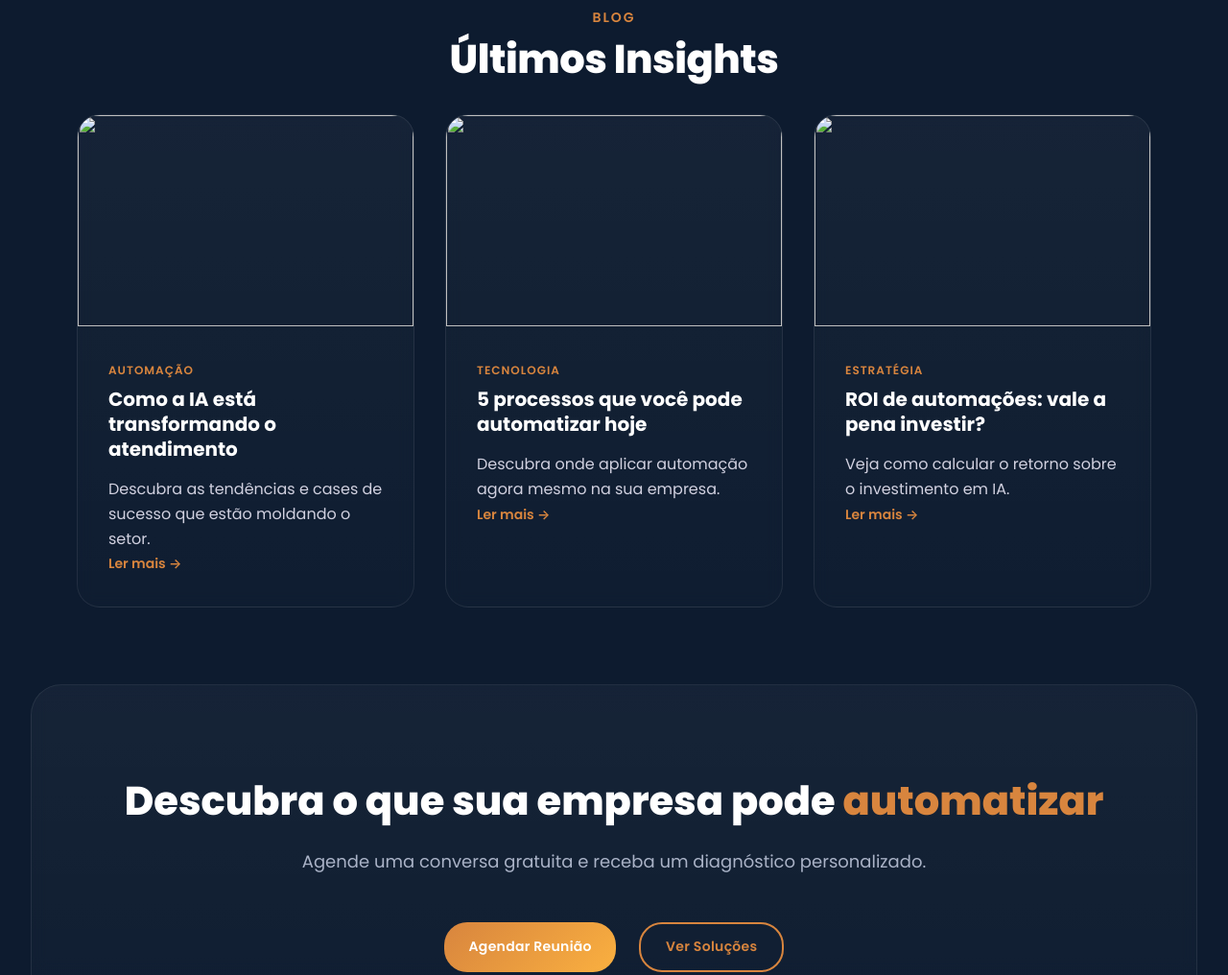
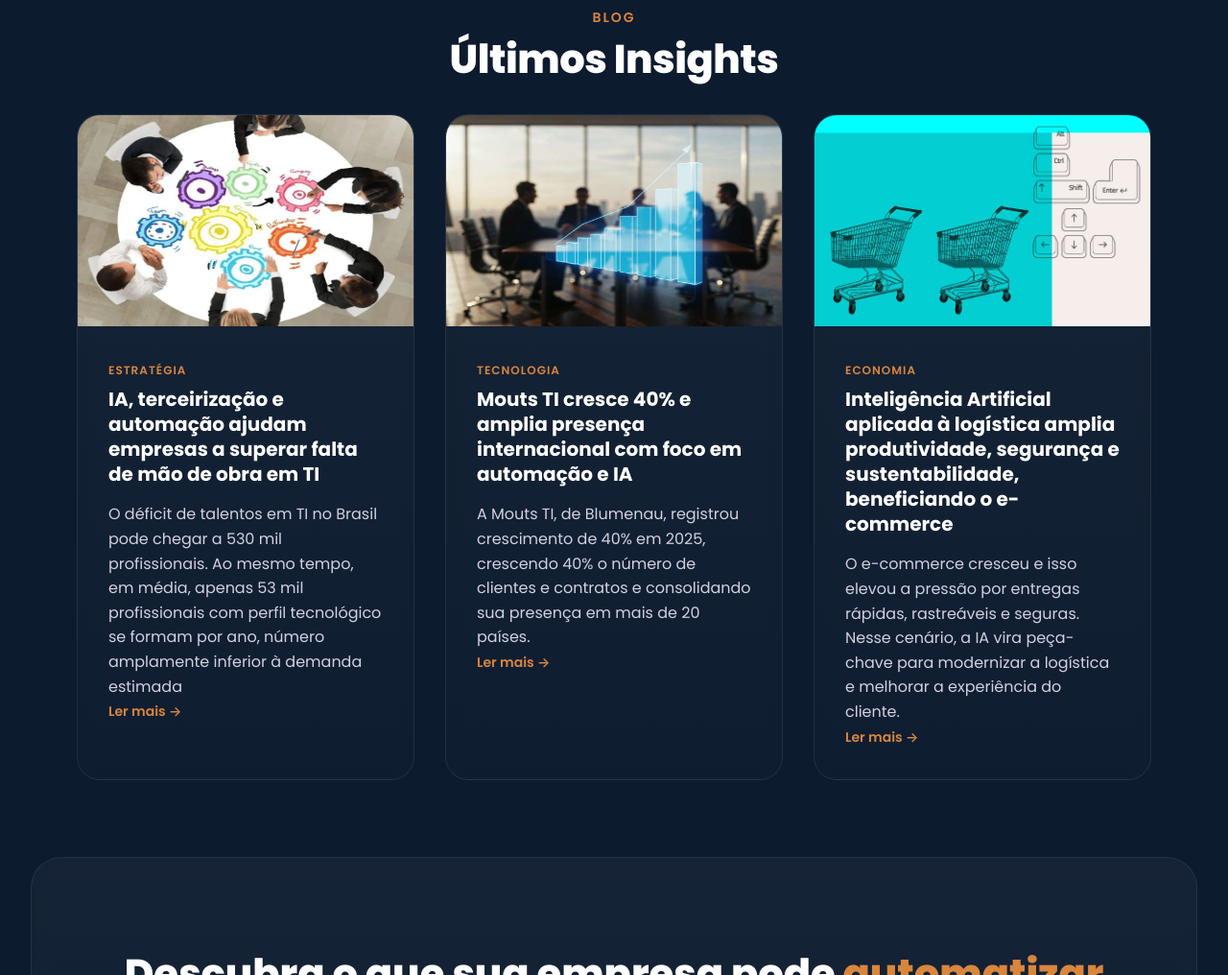
Before and after one commit to gustavojgalvao/Hestus, a plain HTML site: page index.html in a window 1280 px wide. Shown: the part 2800-3816 px from the top of the page at 96% size. Drawn offline with nearby package versions, Linux system fonts and the light colour scheme.

Commit message:
Update 3/5

```diff
--- a/index.html
+++ b/index.html
@@ -159,7 +159,7 @@
 
         <!-- COLUNA DIREITA: WORKFLOW -->
         <aside class="solutions__image">
-          <section class="workflow">
+          <div class="workflow">
             <div class="workflow__container">
               <div class="workflow__node"><i class="ri-user-3-line"></i><span>Cliente</span></div>
               <div class="workflow__line"></div>
@@ -167,7 +167,7 @@
               <div class="workflow__line"></div>
               <div class="workflow__node"><i class="ri-bar-chart-2-line"></i><span>Resultados</span></div>
             </div>
-          </section>
+          </div>
         </aside>
       </div>
     </section>
@@ -207,32 +207,32 @@
       </header>
       <div class="container insights__container">
         <article class="insight__card">
-          <img src="/assets/img/insight-1.jpg" alt="" class="insight__image">
+          <img src="/assets/img/blog1.png" alt="" class="insight__image">
           <div class="insight__content">
-            <span class="insight__category">Automação</span>
-            <h3 class="insight__title">Como a IA está transformando o atendimento</h3>
-            <p>Descubra as tendências e cases de sucesso que estão moldando o setor.</p>
-            <a href="#" class="insight__link">Ler mais →</a>
+            <span class="insight__category">Estratégia</span>
+            <h3 class="insight__title">IA, terceirização e automação ajudam empresas a superar falta de mão de obra em TI</h3>
+            <p>O déficit de talentos em TI no Brasil pode chegar a 530 mil profissionais. Ao mesmo tempo, em média, apenas 53 mil profissionais com perfil tecnológico se formam por ano, número amplamente inferior à demanda estimada</p>
+            <a href="https://inforchannel.com.br/2025/12/03/ia-terceirizacao-e-automacao-ajudam-empresas-a-superar-falta-de-mao-de-obra-em-ti/" target="_blank" class="insight__link">Ler mais →</a>
           </div>
         </article>
 
         <article class="insight__card">
-          <img src="/assets/img/insight-2.jpg" alt="" class="insight__image">
+          <img src="/assets/img/blog2.png" alt="" class="insight__image">
           <div class="insight__content">
             <span class="insight__category">Tecnologia</span>
-            <h3 class="insight__title">5 processos que você pode automatizar hoje</h3>
-            <p>Descubra onde aplicar automação agora mesmo na sua empresa.</p>
-            <a href="#" class="insight__link">Ler mais →</a>
+            <h3 class="insight__title">Mouts TI cresce 40% e amplia presença internacional com foco em automação e IA</h3>
+            <p>A Mouts TI, de Blumenau, registrou crescimento de 40% em 2025, crescendo 40% o número de clientes e contratos e consolidando sua presença em mais de 20 países.</p>
+            <a href="https://www.noticenter.com.br/n.php?ID=41363&T=mouts-ti-cresce-40-e-amplia-presenca-internacional-com-foco-em-automacao-e-ia" target="_blank" class="insight__link">Ler mais →</a>
           </div>
         </article>
 
         <article class="insight__card">
-          <img src="/assets/img/insight-3.jpg" alt="" class="insight__image">
+          <img src="/assets/img/blog3.png" alt="" class="insight__image">
           <div class="insight__content">
-            <span class="insight__category">Estratégia</span>
-            <h3 class="insight__title">ROI de automações: vale a pena investir?</h3>
-            <p>Veja como calcular o retorno sobre o investimento em IA.</p>
-            <a href="#" class="insight__link">Ler mais →</a>
+            <span class="insight__category">Economia</span>
+            <h3 class="insight__title">Inteligência Artificial aplicada à logística amplia produtividade, segurança e sustentabilidade, beneficiando o e-commerce</h3>
+            <p>O e-commerce cresceu e isso elevou a pressão por entregas rápidas, rastreáveis e seguras. Nesse cenário, a IA vira peça-chave para modernizar a logística e melhorar a experiência do cliente.</p>
+            <a href="https://fecomercio.com.br/noticia/inteligencia-artificial-aplicada-a-logistica-amplia-produtividade-seguranca-e-sustentabilidade-beneficiando-o-e-commerce?%2Fnoticia%2Finteligencia-artificial-aplicada-a-logistica-amplia-produtividade-seguranca-e-sustentabilidade-beneficiando-o-e-commerce=" target="_blank" class="insight__link">Ler mais →</a>
           </div>
         </article>
       </div>
@@ -285,9 +285,7 @@
 
       <div class="footer__social">
         <h3>Redes Sociais</h3>
-        <a href="#"><i class="ri-linkedin-box-fill"></i></a>
         <a href="https://www.instagram.com/hestus.ai"><i class="ri-instagram-fill"></i></a>
-        <a href="#"><i class="ri-twitter-x-fill"></i></a>
       </div>
     </div>
 
```
Also changed, not shown: assets/img/blog1.png (added), assets/img/blog2.png (added), assets/img/blog3.png (added).
